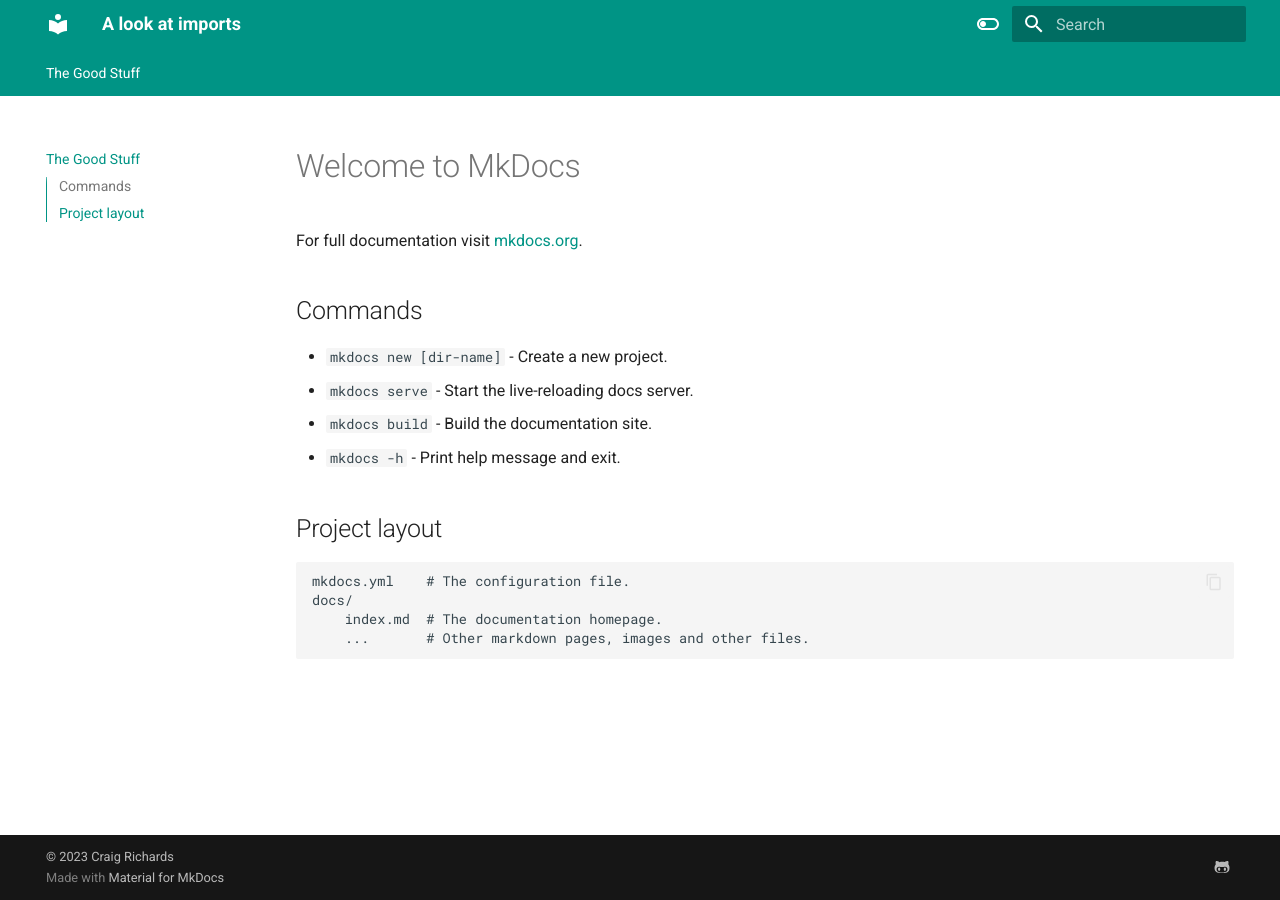
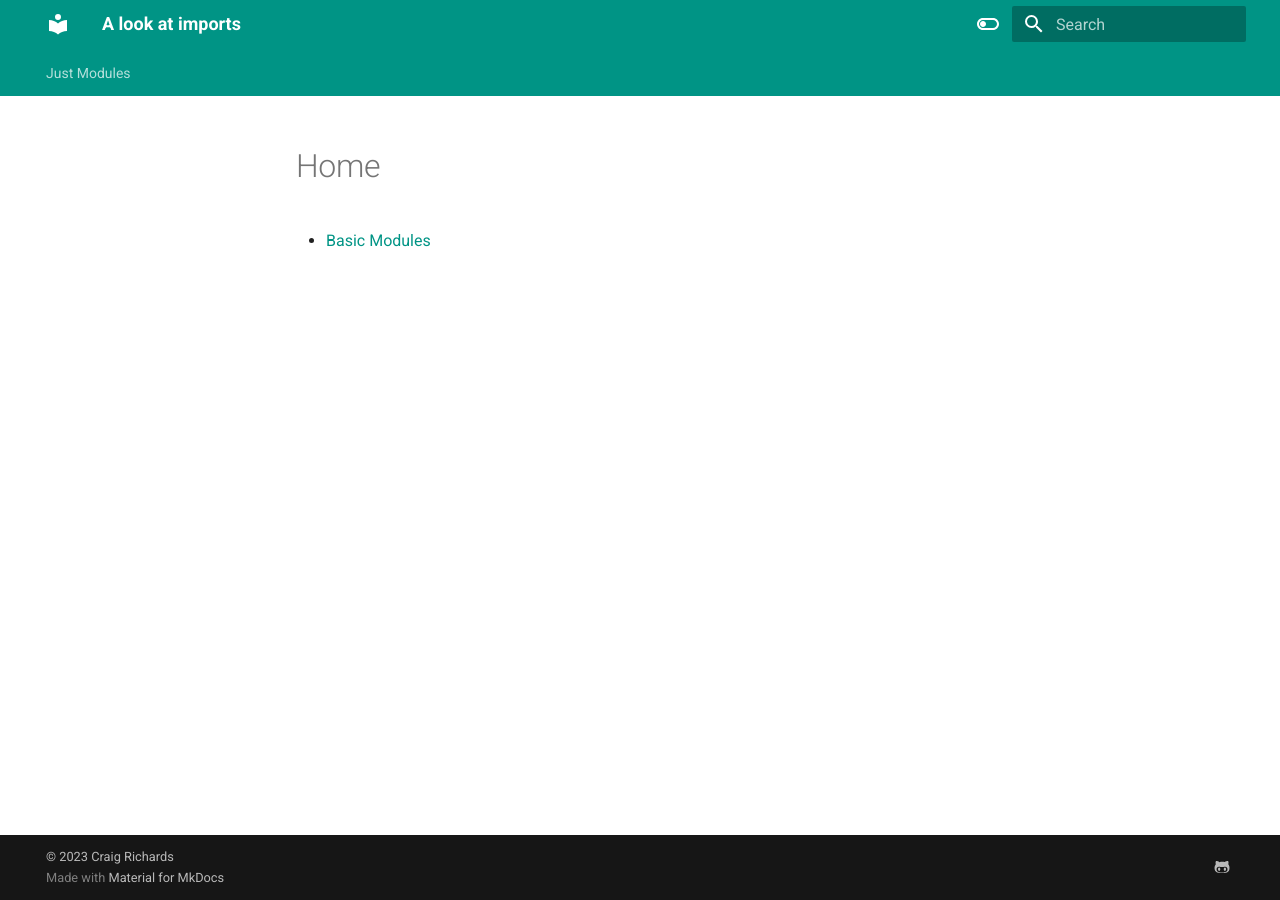
Before and after one commit to greywidget/import_test, an MkDocs documentation site: the page built from docs/index.md, in a window 1280 px wide. Built offline with MkDocs 1.6.1 and Material for MkDocs 9.7.7, drawn with Linux system fonts in a browser that asks for light colours.

```diff
--- a/docs/index.md
+++ b/docs/index.md
@@ -1,17 +1 @@
-# Welcome to MkDocs
-
-For full documentation visit [mkdocs.org](https://www.mkdocs.org).
-
-## Commands
-
-* `mkdocs new [dir-name]` - Create a new project.
-* `mkdocs serve` - Start the live-reloading docs server.
-* `mkdocs build` - Build the documentation site.
-* `mkdocs -h` - Print help message and exit.
-
-## Project layout
-
-    mkdocs.yml    # The configuration file.
-    docs/
-        index.md  # The documentation homepage.
-        ...       # Other markdown pages, images and other files.
+- [Basic Modules](one.md)
--- a/mkdocs.yml
+++ b/mkdocs.yml
@@ -1,6 +1,6 @@
 site_name: A look at imports
 nav:
-  - The Good Stuff: "index.md"
+  - Just Modules: "one.md"
 
 theme:
   name: material
```
Also changed, not shown: docs/one.md (added, +39 -0 lines), 3 other files.
